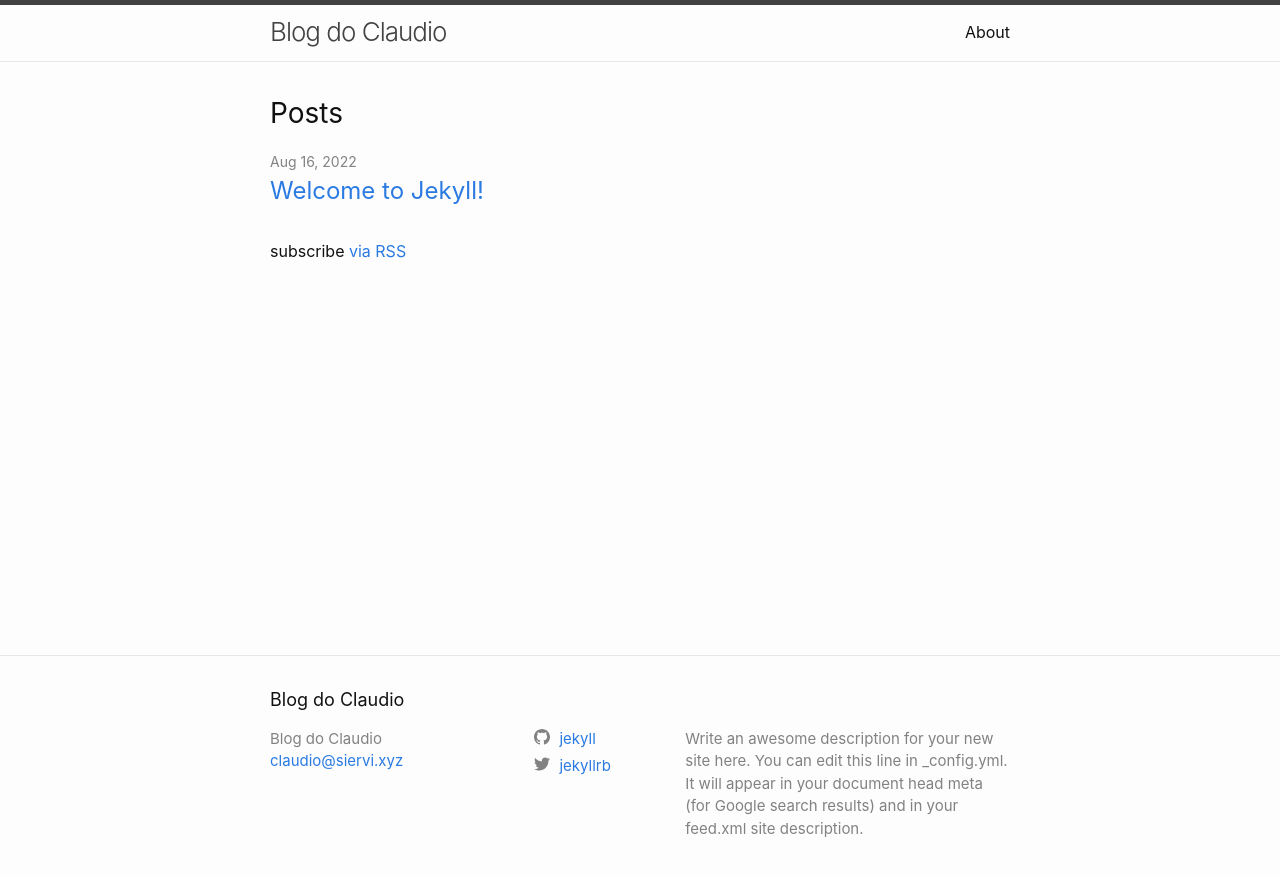
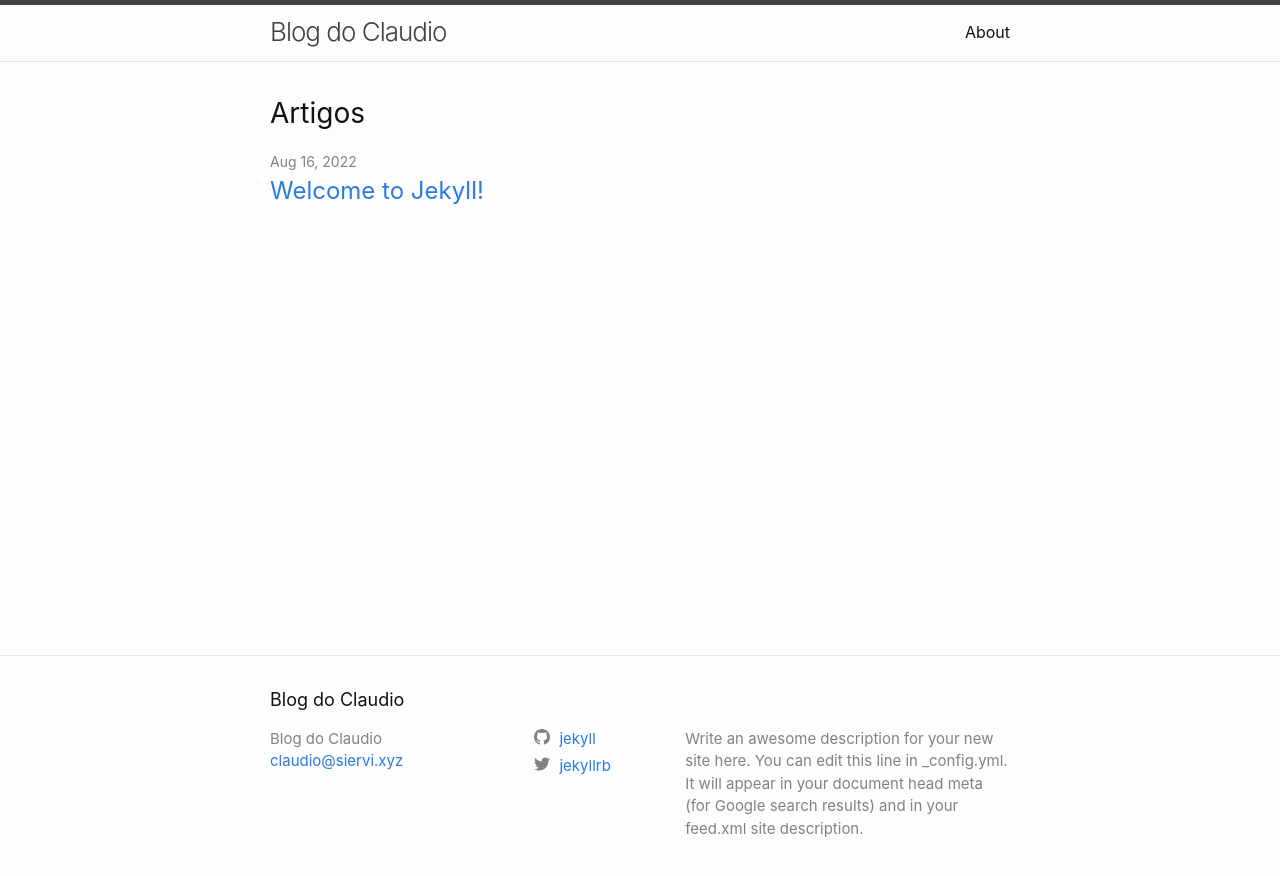
Before and after one commit to ClaudioSiervi/personal-website, a Jekyll site: the page built from index.markdown, in a window 1280 px wide. Shown: the top 876 px of the page. Built offline with Jekyll 4.4.1, drawn with Linux system fonts in a browser that asks for light colours.

Commit message:
feat/add pages title and remove references to rss conection (not used)

```diff
--- a/_includes/head.html
+++ b/_includes/head.html
@@ -1,6 +1,13 @@
 <head>
   <meta charset="utf-8">
   <meta http-equiv="X-UA-Compatible" content="IE=edge">
+  <title>
+    {% if page.title %}
+      {{ site.title | append: " | " | append: page.title }}
+    {% else %}
+      {{ site.title }}
+      {% endif %}
+  </title>
   <meta name="viewport" content="width=device-width, initial-scale=1">
   <link rel="stylesheet" href="{{ "/assets/main.css" | relative_url }}">
   {%- feed_meta -%}
--- a/_includes/social.html
+++ b/_includes/social.html
@@ -2,13 +2,12 @@
   {%- if site.dribbble_username -%}<li><a href="https://dribbble.com/{{ site.dribbble_username| cgi_escape | escape }}"><svg class="svg-icon"><use xlink:href="{{ '/assets/minima-social-icons.svg#dribbble' | relative_url }}"></use></svg> <span class="username">{{ site.dribbble_username| escape }}</span></a></li>{%- endif -%}
   {%- if site.facebook_username -%}<li><a href="https://www.facebook.com/{{ site.facebook_username| cgi_escape | escape }}"><svg class="svg-icon"><use xlink:href="{{ '/assets/minima-social-icons.svg#facebook' | relative_url }}"></use></svg> <span class="username">{{ site.facebook_username| escape }}</span></a></li>{%- endif -%}
   {%- if site.flickr_username -%}<li><a href="https://www.flickr.com/photos/{{ site.flickr_username| cgi_escape | escape }}"><svg class="svg-icon"><use xlink:href="{{ '/assets/minima-social-icons.svg#flickr' | relative_url }}"></use></svg> <span class="username">{{ site.flickr_username| escape }}</span></a></li>{%- endif -%}
-  {%- if site.github_username -%}<li><a href="https://github.com/{{ site.github_username| cgi_escape | escape }}"><svg class="svg-icon"><use xlink:href="{{ '/assets/minima-social-icons.svg#github' | relative_url }}"></use></svg> <span class="username">{{ site.github_username| escape }}</span></a></li>{%- endif -%}
+  {%- if site.github_username -%}<li><a href="https://github.com/{{ site.github_username| cgi_escape | escape }}" target="_blank"><svg class="svg-icon"><use xlink:href="{{ '/assets/minima-social-icons.svg#github' | relative_url }}"></use></svg> <span class="username">{{ site.github_username| escape }}</span></a></li>{%- endif -%}
   {%- if site.instagram_username -%}<li><a href="https://instagram.com/{{ site.instagram_username| cgi_escape | escape }}"><svg class="svg-icon"><use xlink:href="{{ '/assets/minima-social-icons.svg#instagram' | relative_url }}"></use></svg> <span class="username">{{ site.instagram_username| escape }}</span></a></li>{%- endif -%}
   {%- if site.linkedin_username -%}<li><a href="https://www.linkedin.com/in/{{ site.linkedin_username| cgi_escape | escape }}"><svg class="svg-icon"><use xlink:href="{{ '/assets/minima-social-icons.svg#linkedin' | relative_url }}"></use></svg> <span class="username">{{ site.linkedin_username| escape }}</span></a></li>{%- endif -%}
   {%- if site.pinterest_username -%}<li><a href="https://www.pinterest.com/{{ site.pinterest_username| cgi_escape | escape }}"><svg class="svg-icon"><use xlink:href="{{ '/assets/minima-social-icons.svg#pinterest' | relative_url }}"></use></svg> <span class="username">{{ site.pinterest_username| escape }}</span></a></li>{%- endif -%}
   {%- for mst in site.mastodon -%}{%- if mst.username and mst.instance -%}<li><a href="https://{{ mst.instance| cgi_escape | escape}}/@{{mst.username}}"><svg class="svg-icon"><use xlink:href="{{ '/assets/minima-social-icons.svg#mastodon' | relative_url }}"></use></svg> <span class="username">{{ mst.username|escape }}</span></a></li>{%- endif -%}{%- endfor -%}
-  {%- if site.twitter_username -%}<li><a href="https://www.twitter.com/{{ site.twitter_username| cgi_escape | escape }}"><svg class="svg-icon"><use xlink:href="{{ '/assets/minima-social-icons.svg#twitter' | relative_url }}"></use></svg> <span class="username">{{ site.twitter_username| escape }}</span></a></li>{%- endif -%}
+  {%- if site.twitter_username -%}<li><a href="https://www.twitter.com/{{ site.twitter_username| cgi_escape | escape }}" target="_blank"><svg class="svg-icon"><use xlink:href="{{ '/assets/minima-social-icons.svg#twitter' | relative_url }}"></use></svg> <span class="username">{{ site.twitter_username| escape }}</span></a></li>{%- endif -%}
   {%- if site.youtube_username -%}<li><a href="https://youtube.com/{{ site.youtube_username| cgi_escape | escape }}"><svg class="svg-icon"><use xlink:href="{{ '/assets/minima-social-icons.svg#youtube' | relative_url }}"></use></svg> <span class="username">{{ site.youtube_username| escape }}</span></a></li>{%- endif -%}
   {%- if site.googleplus_username -%}<li><a href="https://plus.google.com/{{ site.googleplus_username| escape }}"><svg class="svg-icon"><use xlink:href="{{ '/assets/minima-social-icons.svg#googleplus' | relative_url }}"></use></svg> <span class="username">{{ site.googleplus_username| escape }}</span></a></li>{%- endif -%}
-  {%- if site.rss -%}<li><a href="{{ 'feed.xml' | relative_url }}"><svg class="svg-icon"><use xlink:href="{{ '/assets/minima-social-icons.svg#rss' | relative_url }}"></use></svg> <span>{{ site.rss | escape }}</span></a></li>{%- endif -%}
 </ul>
--- a/_layouts/home.html
+++ b/_layouts/home.html
@@ -10,7 +11,7 @@ layout: default
   {{ content }}
 
   {%- if site.posts.size > 0 -%}
-    <h2 class="post-list-heading">{{ page.list_title | default: "Posts" }}</h2>
+    <h2 class="post-list-heading">{{ page.list_title | default: "Artigos" }}</h2>
     <ul class="post-list">
       {%- for post in site.posts -%}
       <li>
@@ -28,7 +29,6 @@ layout: default
       {%- endfor -%}
     </ul>
 
-    <p class="rss-subscribe">subscribe <a href="{{ "/feed.xml" | relative_url }}">via RSS</a></p>
   {%- endif -%}
 
 </div>
```
Also changed, not shown: other parts of _layouts/home.html (+1 -0 lines).
